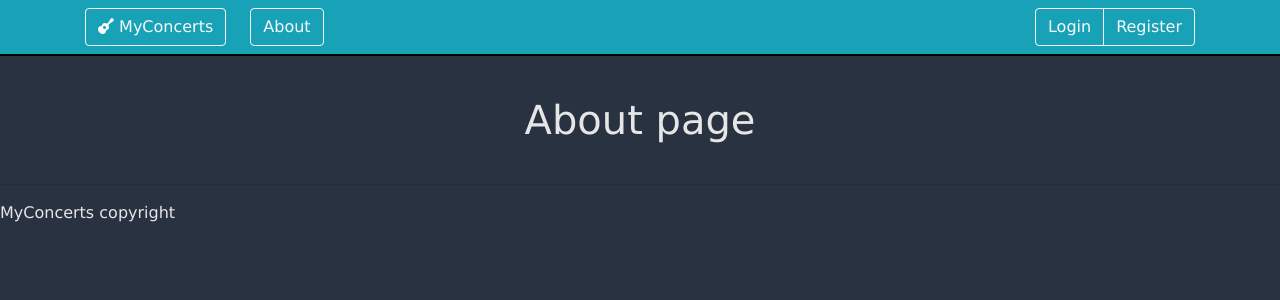
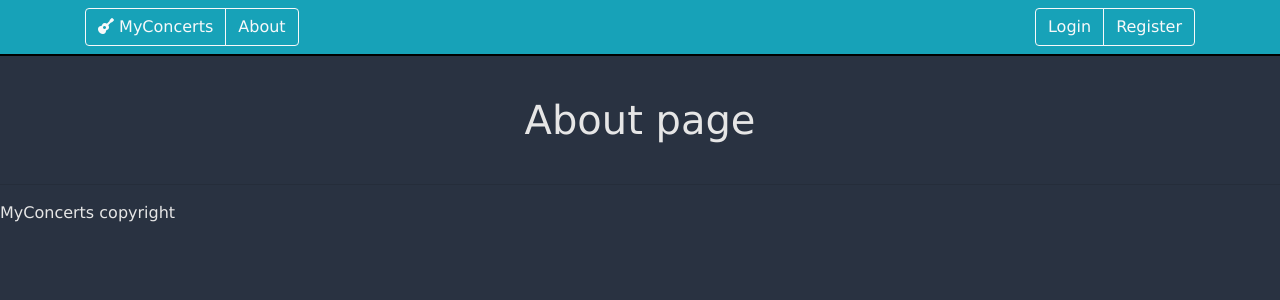
Before and after one commit to Zachhi/MyConcerts, a Django app: page /about/ in a window 1280 px wide. Shown: the top 300 px of the page. Run offline with Django 3.2, Linux system fonts and the light colour scheme; some libraries are stand-ins or nearby versions.

Commit message:
brand is now attached to other buttons

```diff
--- a/landing/templates/landing/base.html
+++ b/landing/templates/landing/base.html
@@ -27,10 +27,6 @@
     <header class="site-header">
         <nav class="navbar navbar-expand-md navbar-dark bg-navbar fixed-top bg-info">
             <div class="container">
-                <a class="btn btn-outline-light mr-4" href="{% url 'login-home' %}">
-                    <i class="fas fa-guitar"></i>
-                    MyConcerts
-                </a>
                 <button class="navbar-toggler" type="button" data-toggle="collapse" data-target="#navbarToggle"
                     aria-controls="navbarToggle" aria-expanded="false" aria-label="Toggle navigation">
                     <span class="navbar-toggler-icon"></span>
@@ -38,6 +34,10 @@
                 <div class="collapse navbar-collapse" id="navbarToggle">
                     <div class="navbar-nav mr-auto text-center">
                         <div class="btn-group" role="group" aria-label="Basic example">
+                            <a class="btn btn-outline-light" href="{% url 'login-home' %}">
+                                <i class="fas fa-guitar"></i>
+                                MyConcerts
+                            </a>
                             {% if user.is_authenticated %}
                             <a class="btn btn-outline-light" href="{% url 'landing-home' page=0 %}">Home</a>
                             {% endif %}
```
